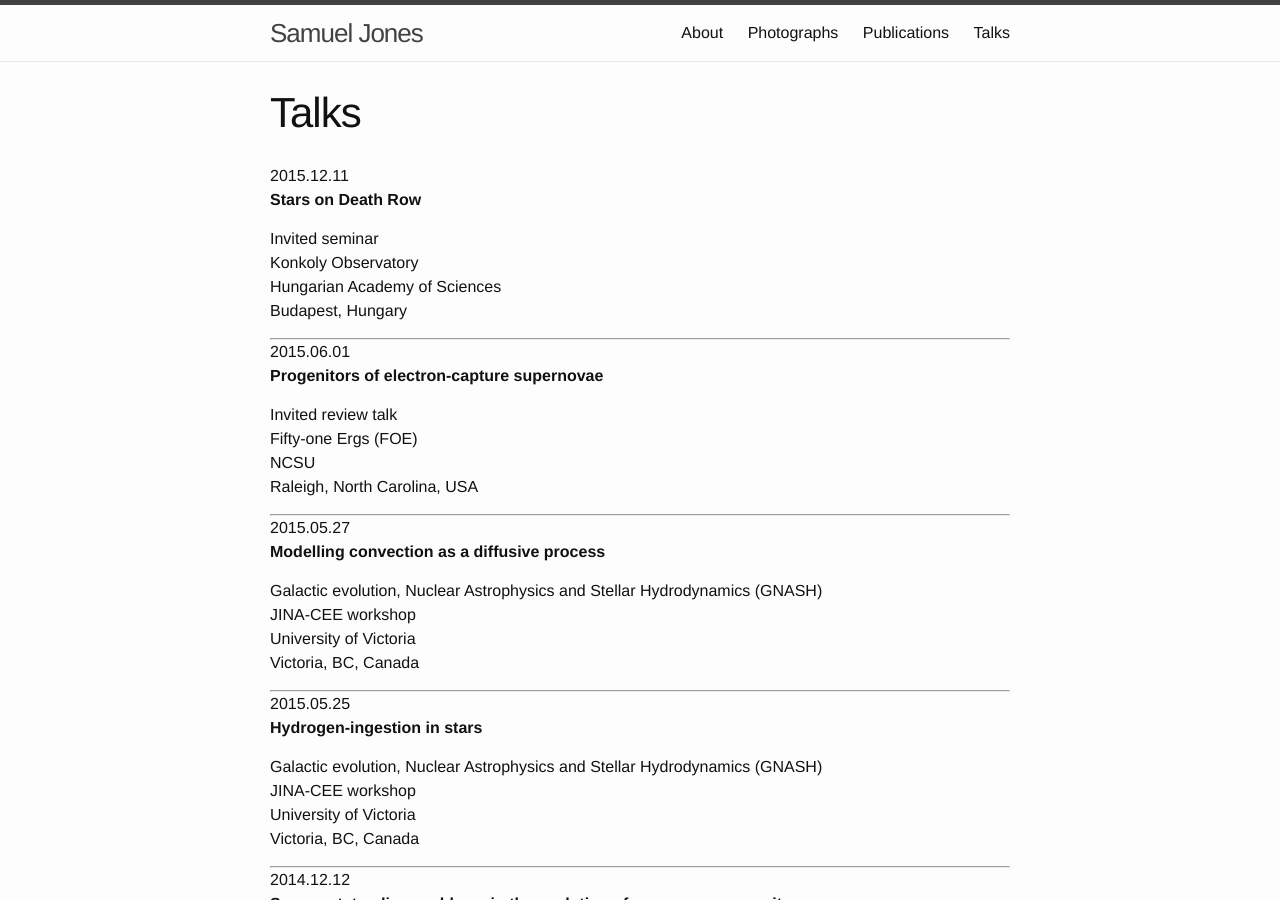
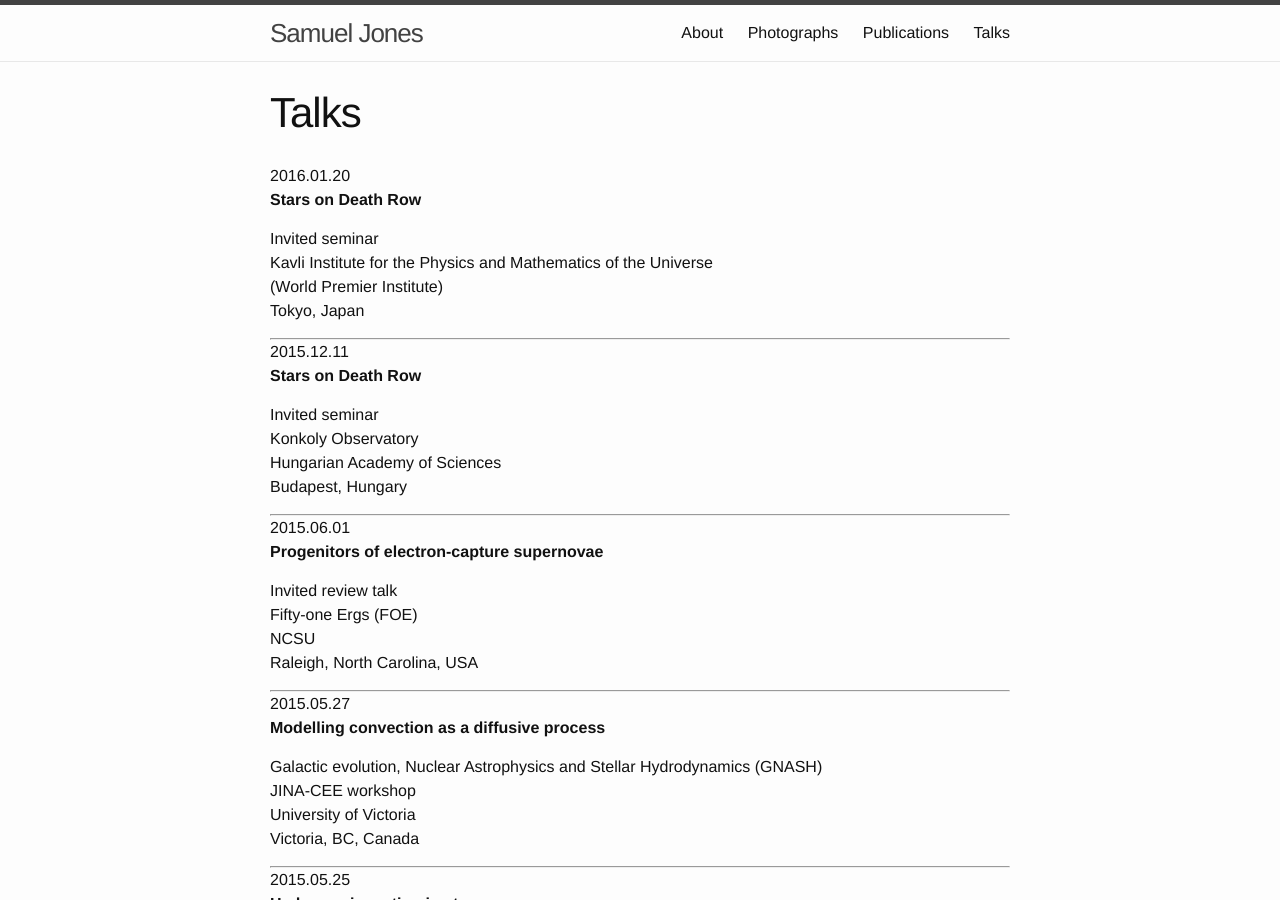
Before and after one commit to swjones/swjones.github.io, a Jekyll site: the page built from talks.md, in a window 1280 px wide and 900 px high. Built offline with Jekyll 4.4.1, drawn with Linux system fonts in a browser that asks for light colours; formulas are drawn with MathJax 3.

Commit message:
new talks
Former-commit-id: f2058f26cb8f0d58816b31b0611176068e287392

```diff
--- a/talks.md
+++ b/talks.md
@@ -2,6 +2,20 @@
 layout: page
 title: Talks
 permalink: /talks/
+---
+
+2016.01.20
+<br>
+__Stars on Death Row__
+
+Invited seminar
+<br>
+Kavli Institute for the Physics and Mathematics of the Universe
+<br>
+(World Premier Institute)
+<br>
+Tokyo, Japan
+
 ---
 
 2015.12.11
```
